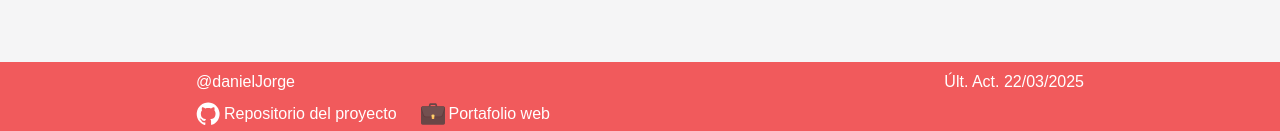
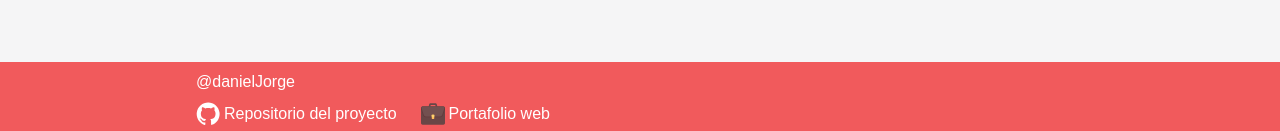
Before and after one commit to daniBrico/plan-estudios-web-ts, a React (Vite) app: page / in a window 1280 px wide. Shown: the part 666-797 px from the top of the page. Built offline with nearby package versions, Linux system fonts and the light colour scheme; no server answers; a web font is replaced by a local one.

Commit message:
Removing las update element

```diff
--- a/src/components/Footer.tsx
+++ b/src/components/Footer.tsx
@@ -1,15 +1,6 @@
 import { type JSX } from 'react'
 import { GithubCatIconSvg } from './svg-components/GithubCatIconSvg'
 import { PortfolioIconSvg } from './svg-components/PortfolioIconSvg'
-
-const lastUpdate = (): string => {
-  const currentDate = new Date()
-  const day = String(currentDate.getDate()).padStart(2, '0')
-  const month = String(currentDate.getMonth() + 1).padStart(2, '0')
-  const year = currentDate.getFullYear()
-
-  return `Últ. Act. ${day}/${month}/${year}`
-}
 
 function Footer(): JSX.Element {
   const white = '#fff'
@@ -20,7 +11,6 @@ function Footer(): JSX.Element {
         <div className="mx-auto max-w-4xl">
           <div className="flex justify-between px-1 text-sm font-light text-white md:text-base">
             <p>@danielJorge</p>
-            <p>{lastUpdate()}</p>
           </div>
           <div className="mt-2 flex flex-col gap-2 px-1 text-sm font-light sm:flex-row sm:gap-6 md:text-base">
             <a
```
